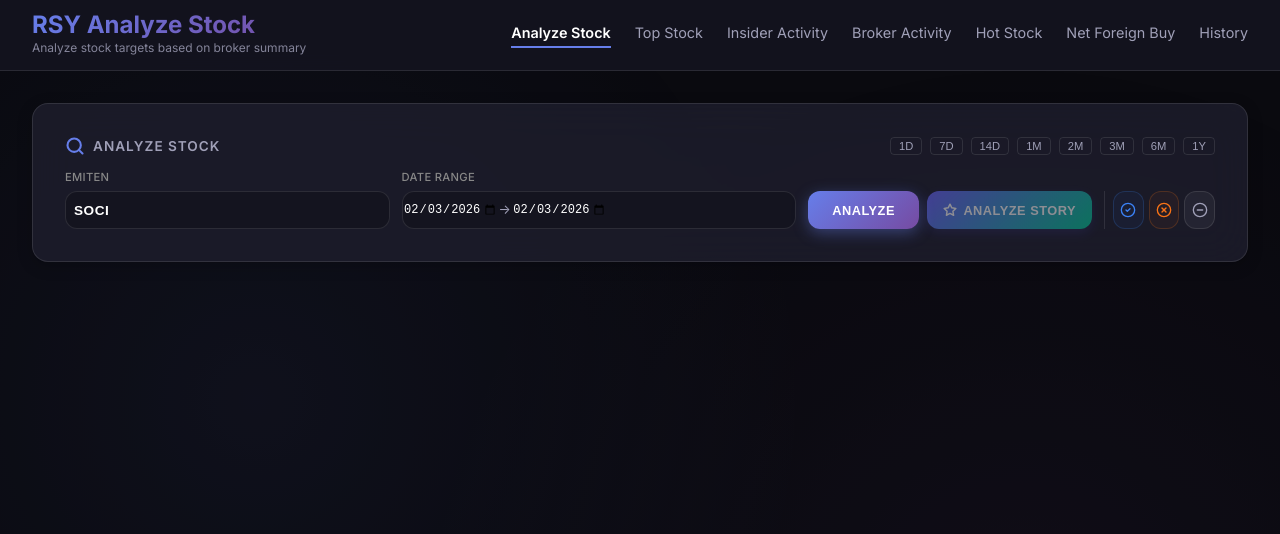
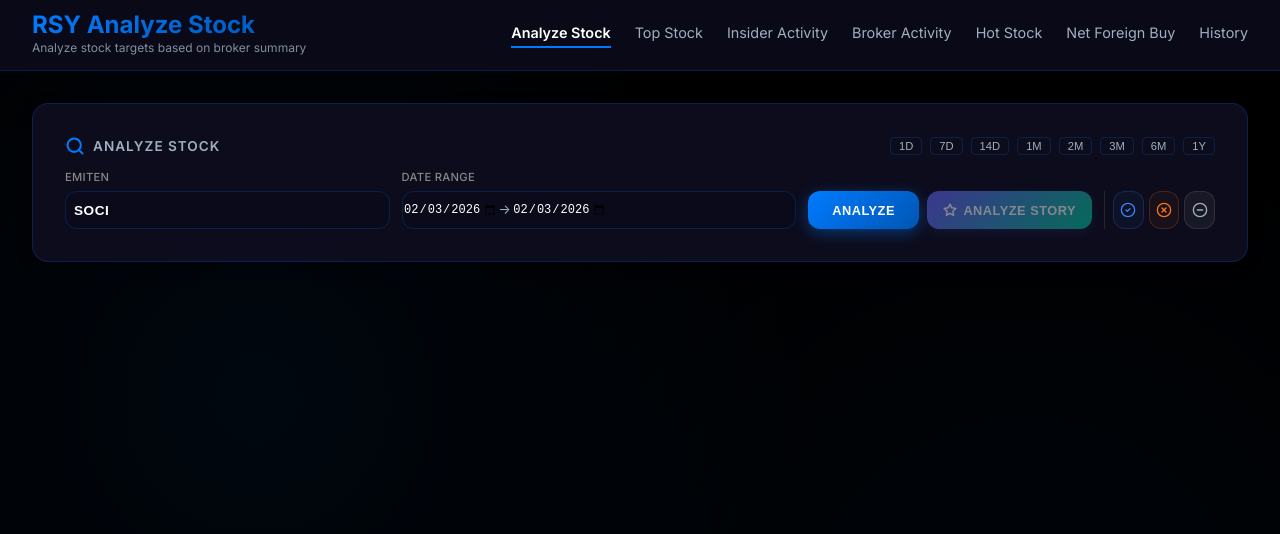
Before and after one commit to digitalmarketingangga94/sahampro, a Next.js app: page / in a window 1280 px wide. Shown: the top 534 px of the page. Built offline with nearby package versions, Linux system fonts and the light colour scheme; no server answers; the database is empty.

Commit message:
[dyad] Mengubah skema warna UI menjadi hitam dan biru - wrote 1 file(s)

```diff
--- a/app/globals.css
+++ b/app/globals.css
@@ -1,38 +1,38 @@
 @import url('https://fonts.googleapis.com/css2?family=Inter:wght@300;400;500;600;700&display=swap');
 
 :root {
-  /* Colors - Dark Theme */
-  --bg-primary: #0a0a0f;
-  --bg-secondary: #14141f;
-  --bg-card: rgba(20, 20, 31, 0.6);
-  --bg-card-hover: rgba(30, 30, 45, 0.8);
+  /* Colors - Dark Theme (Black and Blue) */
+  --bg-primary: #000000; /* Pure black */
+  --bg-secondary: #0a0a1a; /* Very dark blue */
+  --bg-card: rgba(10, 10, 26, 0.7); /* Transparent dark blue */
+  --bg-card-hover: rgba(15, 15, 35, 0.8); /* Slightly lighter transparent dark blue */
 
   /* Gradients */
-  --gradient-primary: linear-gradient(135deg, #667eea 0%, #764ba2 100%);
-  --gradient-success: linear-gradient(135deg, #11998e 0%, #38ef7d 100%);
-  --gradient-warning: linear-gradient(135deg, #f093fb 0%, #f5576c 100%);
+  --gradient-primary: linear-gradient(135deg, #007bff 0%, #0056b3 100%); /* Blue gradient */
+  --gradient-success: linear-gradient(135deg, #28a745 0%, #218838 100%); /* Green gradient */
+  --gradient-warning: linear-gradient(135deg, #ffc107 0%, #e0a800 100%); /* Yellow/Orange gradient */
 
   /* Text */
-  --text-primary: #ffffff;
-  --text-secondary: #a0a0b8;
-  --text-muted: #6b6b85;
+  --text-primary: #ffffff; /* White */
+  --text-secondary: #a0b0c0; /* Light blue-gray */
+  --text-muted: #607080; /* Muted blue-gray */
 
   /* Accent */
-  --accent-primary: #667eea;
-  --accent-success: #38ef7d;
-  --accent-warning: #f5576c;
-  --accent-destructive: #ff4d4d; /* Added for explicit destructive actions/errors */
+  --accent-primary: #007bff; /* Vibrant blue */
+  --accent-success: #28a745; /* Green */
+  --accent-warning: #dc3545; /* Red for warnings */
+  --accent-destructive: #dc3545; /* Red for explicit destructive actions/errors */
 
 
   /* Border */
-  --border-color: rgba(255, 255, 255, 0.1);
+  --border-color: rgba(0, 123, 255, 0.2); /* Blue border */
   --border-radius: 16px;
 
   /* Shadows */
   --shadow-sm: 0 2px 8px rgba(0, 0, 0, 0.1);
   --shadow-md: 0 4px 16px rgba(0, 0, 0, 0.2);
   --shadow-lg: 0 8px 32px rgba(0, 0, 0, 0.3);
-  --shadow-glow: 0 0 40px rgba(102, 126, 234, 0.3);
+  --shadow-glow: 0 0 40px rgba(0, 123, 255, 0.3); /* Blue glow */
 }
 
 * {
@@ -59,8 +59,8 @@ body::before {
   width: 100%;
   height: 100%;
   background:
-    radial-gradient(circle at 20% 50%, rgba(102, 126, 234, 0.1) 0%, transparent 50%),
-    radial-gradient(circle at 80% 80%, rgba(118, 75, 162, 0.1) 0%, transparent 50%);
+    radial-gradient(circle at 20% 50%, rgba(0, 123, 255, 0.1) 0%, transparent 50%), /* Blue accent */
+    radial-gradient(circle at 80% 80%, rgba(0, 86, 179, 0.1) 0%, transparent 50%); /* Darker blue accent */
   z-index: -1;
   opacity: 0.6;
 }
@@ -105,11 +105,11 @@ body::before {
 .btn-primary {
   background: var(--gradient-primary);
   color: white;
-  box-shadow: 0 4px 15px rgba(102, 126, 234, 0.4);
+  box-shadow: 0 4px 15px rgba(0, 123, 255, 0.4);
 }
 
 .btn-primary:hover {
-  box-shadow: 0 6px 20px rgba(102, 126, 234, 0.6);
+  box-shadow: 0 6px 20px rgba(0, 123, 255, 0.6);
   transform: translateY(-2px);
 }
 
@@ -130,15 +130,15 @@ body::before {
 }
 
 .btn-danger {
-  background: rgba(245, 87, 108, 0.15);
+  background: rgba(220, 53, 69, 0.15);
   color: var(--accent-warning);
-  border: 1px solid rgba(245, 87, 108, 0.3);
+  border: 1px solid rgba(220, 53, 69, 0.3);
   box-shadow: 0 2px 8px rgba(0, 0, 0, 0.1);
 }
 
 .btn-danger:hover {
-  background: rgba(245, 87, 108, 0.25);
-  border-color: rgba(245, 87, 108, 0.5);
+  background: rgba(220, 53, 69, 0.25);
+  border-color: rgba(220, 53, 69, 0.5);
 }
 
 .btn-outline {
@@ -151,7 +151,7 @@ body::before {
 .btn-outline:hover {
   border-color: var(--accent-primary);
   color: var(--accent-primary);
-  background: rgba(102, 126, 234, 0.1);
+  background: rgba(0, 123, 255, 0.1);
 }
 
 
@@ -189,7 +189,7 @@ body::before {
 .input-field:focus {
   outline: none;
   border-color: var(--accent-primary);
-  box-shadow: 0 0 0 3px rgba(102, 126, 234, 0.1);
+  box-shadow: 0 0 0 3px rgba(0, 123, 255, 0.1);
 }
 
 /* Grid Layout */
@@ -556,7 +556,7 @@ h3 {
 
 .compact-badge-primary {
   display: inline-block;
-  background: linear-gradient(135deg, #667eea, #764ba2);
+  background: linear-gradient(135deg, #007bff, #0056b3);
   color: white;
   padding: 2px 8px;
   border-radius: 4px;
@@ -640,7 +640,7 @@ h3 {
 }
 
 .compact-action-btn.active {
-  color: #00c896;
+  color: #007bff; /* Blue for active copy button */
 }
 
 /* ===== Broker Summary Card ===== */
@@ -776,13 +776,13 @@ h3 {
 }
 
 .broker-code.buyer {
-  color: #764ba2;
-  /* Purple from gradient */
+  color: #007bff;
+  /* Blue */
 }
 
 .broker-code.seller {
-  color: #f5576c;
-  /* Red from gradient */
+  color: #dc3545;
+  /* Red */
 }
 
 .broker-detail-table .num {
@@ -888,8 +888,8 @@ h3 {
 
 .compact-form {
   padding: 0.75rem 1rem;
-  background: #13131a;
-  border: 1px solid #2d2d3d;
+  background: #0a0a1a; /* Dark blue */
+  border: 1px solid rgba(0, 123, 255, 0.2); /* Blue border */
 }
 
 .compact-form-header {
@@ -923,7 +923,7 @@ h3 {
 .quick-date-btn:hover {
   border-color: var(--accent-primary);
   color: var(--accent-primary);
-  background: rgba(102, 126, 234, 0.1);
+  background: rgba(0, 123, 255, 0.1);
 }
 
 .compact-form-row {
@@ -1046,7 +1046,7 @@ h3 {
 
 /* ===== Navbar ===== */
 .navbar {
-  background: rgba(20, 20, 31, 0.95);
+  background: rgba(10, 10, 26, 0.95); /* Dark blue with transparency */
   border-bottom: 1px solid var(--border-color);
   padding: 0.75rem 0;
   position: sticky;
@@ -1221,8 +1221,8 @@ h3 {
 }
 
 .token-dot.error {
-  background-color: #ff4d4d;
-  box-shadow: 0 0 10px #ff4d4d;
+  background-color: #dc3545; /* Red */
+  box-shadow: 0 0 10px #dc3545;
 }
 
 .status-valid {
@@ -1234,7 +1234,7 @@ h3 {
 }
 
 .status-error {
-  color: #ff4d4d;
+  color: #dc3545; /* Red */
 }
 
 .token-popup {
@@ -1422,23 +1422,23 @@ h3 {
 }
 
 .broker-code-badge.bandar {
-  background: rgba(102, 126, 234, 0.2);
-  color: #667eea;
+  background: rgba(0, 123, 255, 0.2);
+  color: #007bff;
 }
 
 .broker-code-badge.foreign {
-  background: rgba(56, 239, 125, 0.2);
-  color: #38ef7d;
+  background: rgba(40, 167, 69, 0.2);
+  color: #28a745;
 }
 
 .broker-code-badge.retail {
-  background: rgba(245, 87, 108, 0.2);
-  color: #f5576c;
+  background: rgba(220, 53, 69, 0.2);
+  color: #dc3545;
 }
 
 .broker-code-badge.mix {
-  background: rgba(240, 147, 251, 0.2);
-  color: #f093fb;
+  background: rgba(255, 193, 7, 0.2);
+  color: #ffc107;
 }
 
 .broker-type-label {
@@ -1448,19 +1448,19 @@ h3 {
 }
 
 .broker-type-label.smartmoney {
-  color: #667eea;
+  color: #007bff;
 }
 
 .broker-type-label.foreign {
-  color: #38ef7d;
+  color: #28a745;
 }
 
 .broker-type-label.retail {
-  color: #f5576c;
+  color: #dc3545;
 }
 
 .broker-type-label.mix {
-  color: #f093fb;
+  color: #ffc107;
 }
 
 .broker-type-label.unknown {
@@ -1501,11 +1501,11 @@ h3 {
 }
 
 .broker-flow-table .net-value.positive {
-  color: #38ef7d;
+  color: #28a745;
 }
 
 .broker-flow-table .net-value.negative {
-  color: #f5576c;
+  color: #dc3545;
 }
 
 .broker-flow-table .consistency {
@@ -1513,8 +1513,8 @@ h3 {
 }
 
 .consistency-badge {
-  background: rgba(102, 126, 234, 0.15);
-  color: #667eea;
+  background: rgba(0, 123, 255, 0.15);
+  color: #007bff;
   padding: 2px 8px;
   border-radius: 4px;
   font-weight: 500;
@@ -1527,11 +1527,11 @@ h3 {
 }
 
 .broker-flow-table .float-pl.positive {
-  color: #38ef7d;
+  color: #28a745;
 }
 
 .broker-flow-table .float-pl.negative {
-  color: #f5576c;
+  color: #dc3545;
 }
 
 /* Responsive for broker flow */
@@ -1575,13 +1575,13 @@ h3 {
   align-items: center;
   gap: 8px;
   transition: all 0.3s cubic-bezier(0.4, 0, 0.2, 1);
-  box-shadow: 0 4px 15px rgba(102, 126, 234, 0.25);
+  box-shadow: 0 4px 15px rgba(0, 123, 255, 0.25);
   border: 1px solid rgba(255, 255, 255, 0.1);
 }
 
 .chartbit-btn:hover {
   transform: translateY(-2px) scale(1.02);
-  box-shadow: 0 8px 25px rgba(102, 126, 234, 0.4);
+  box-shadow: 0 8px 25px rgba(0, 123, 255, 0.4);
   filter: brightness(1.1);
 }
 
@@ -1653,7 +1653,7 @@ h3 {
 }
 
 .job-log-item.has-error {
-  border-color: rgba(255, 77, 77, 0.3);
+  border-color: rgba(220, 53, 69, 0.3); /* Red error border */
 }
 
 .job-log-summary {
@@ -1711,7 +1711,7 @@ h3 {
 }
 
 .stat.success { color: var(--accent-success); }
-.stat.error { color: #ff4d4d; }
+.stat.error { color: #dc3545; } /* Red */
 
 .job-duration {
   font-size: 0.65rem;
@@ -1728,13 +1728,13 @@ h3 {
   display: flex;
   align-items: center;
   gap: 0.5rem;
-  background: rgba(255, 77, 77, 0.1);
-  color: #ff4d4d;
+  background: rgba(220, 53, 69, 0.1); /* Red error banner */
+  color: #dc3545; /* Red */
   font-size: 0.7rem;
   padding: 0.4rem 0.6rem;
   border-radius: 6px;
   margin-bottom: 0.5rem;
-  border: 1px solid rgba(255, 77, 77, 0.1);
+  border: 1px solid rgba(220, 53, 69, 0.1);
 }
 
 .log-entries-scroll {
@@ -1781,7 +1781,7 @@ h3 {
   color: var(--text-secondary);
 }
 
-.level-error .entry-msg { color: #ff4d4d; }
+.level-error .entry-msg { color: #dc3545; } /* Red */
 .level-warn .entry-msg { color: var(--accent-warning); }
 .level-info .entry-msg { color: var(--text-primary); }
 
```
